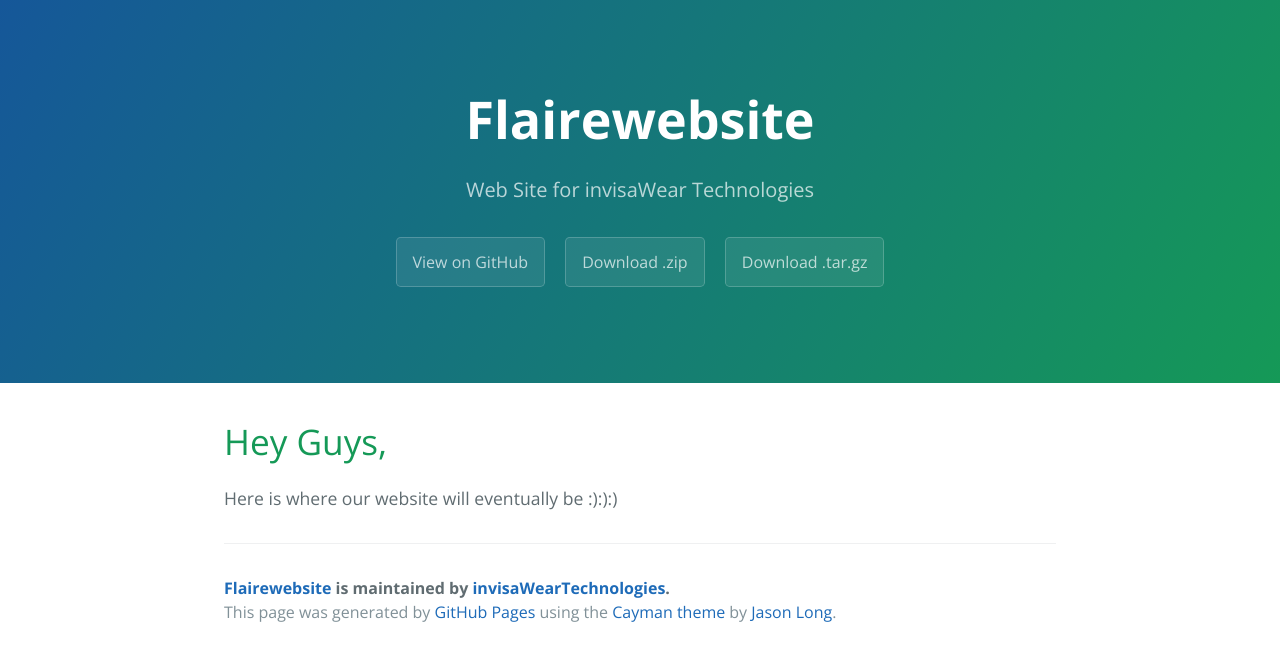
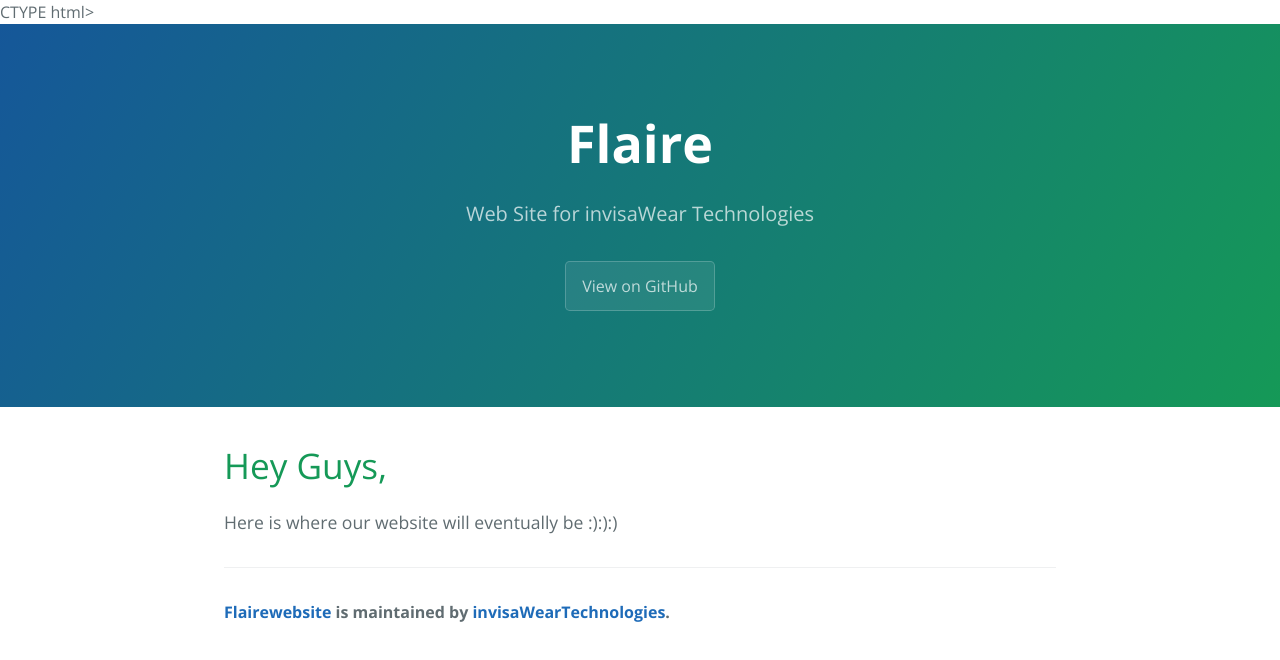
Before and after one commit to invisaWearTechnologies/flaireWebSite, a plain HTML site: page index.html in a window 1280 px wide. Drawn offline with nearby package versions, Linux system fonts and the light colour scheme.

Commit message:
Updated Index.html file

```diff
--- a/index.html
+++ b/index.html
@@ -1,4 +1,4 @@
-<!DOCTYPE html>
+CTYPE html>
 <html lang="en-us">
   <head>
       <meta charset="UTF-8">
@@ -11,11 +11,9 @@
 			        </head>
 				  <body>
 				      <section class="page-header">
-      <h1 class="project-name">Flairewebsite</h1>
+				            <h1 class="project-name">Flaire</h1>
 					          <h2 class="project-tagline">Web Site for invisaWear Technologies</h2>
 						        <a href="https://github.com/invisaWearTechnologies/flaireWebSite" class="btn">View on GitHub</a>
-      <a href="https://github.com/invisaWearTechnologies/flaireWebSite/zipball/master" class="btn">Download .zip</a>
-      <a href="https://github.com/invisaWearTechnologies/flaireWebSite/tarball/master" class="btn">Download .tar.gz</a>
 							    </section>
 
 							        <section class="main-content">
@@ -26,8 +24,6 @@
 
 								            <footer class="site-footer">
 									            <span class="site-footer-owner"><a href="https://github.com/invisaWearTechnologies/flaireWebSite">Flairewebsite</a> is maintained by <a href="https://github.com/invisaWearTechnologies">invisaWearTechnologies</a>.</span>
-
-        <span class="site-footer-credits">This page was generated by <a href="https://pages.github.com">GitHub Pages</a> using the <a href="https://github.com/jasonlong/cayman-theme">Cayman theme</a> by <a href="https://twitter.com/jasonlong">Jason Long</a>.</span>
 										          </footer>
 
 											      </section>
```
Lines whose indentation alone changed are shown as unchanged.
